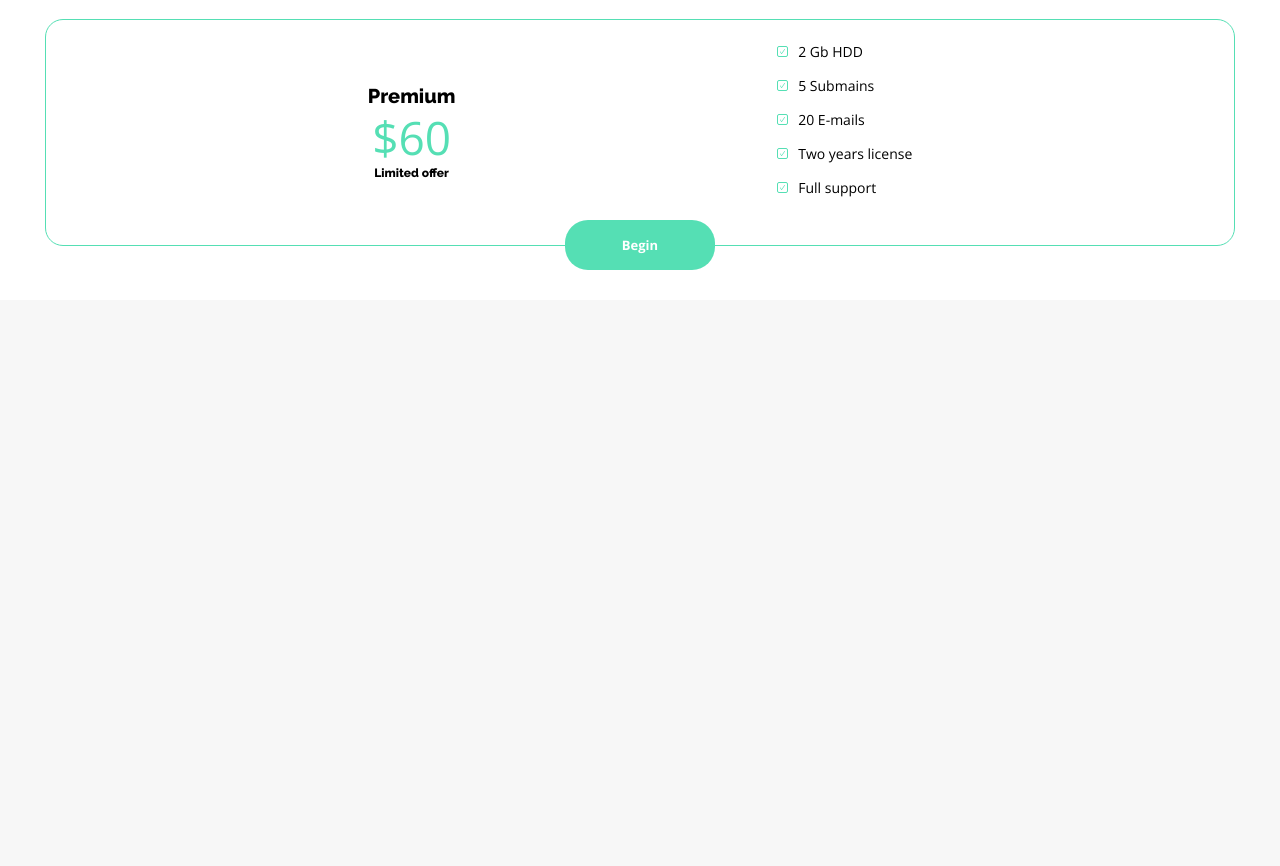
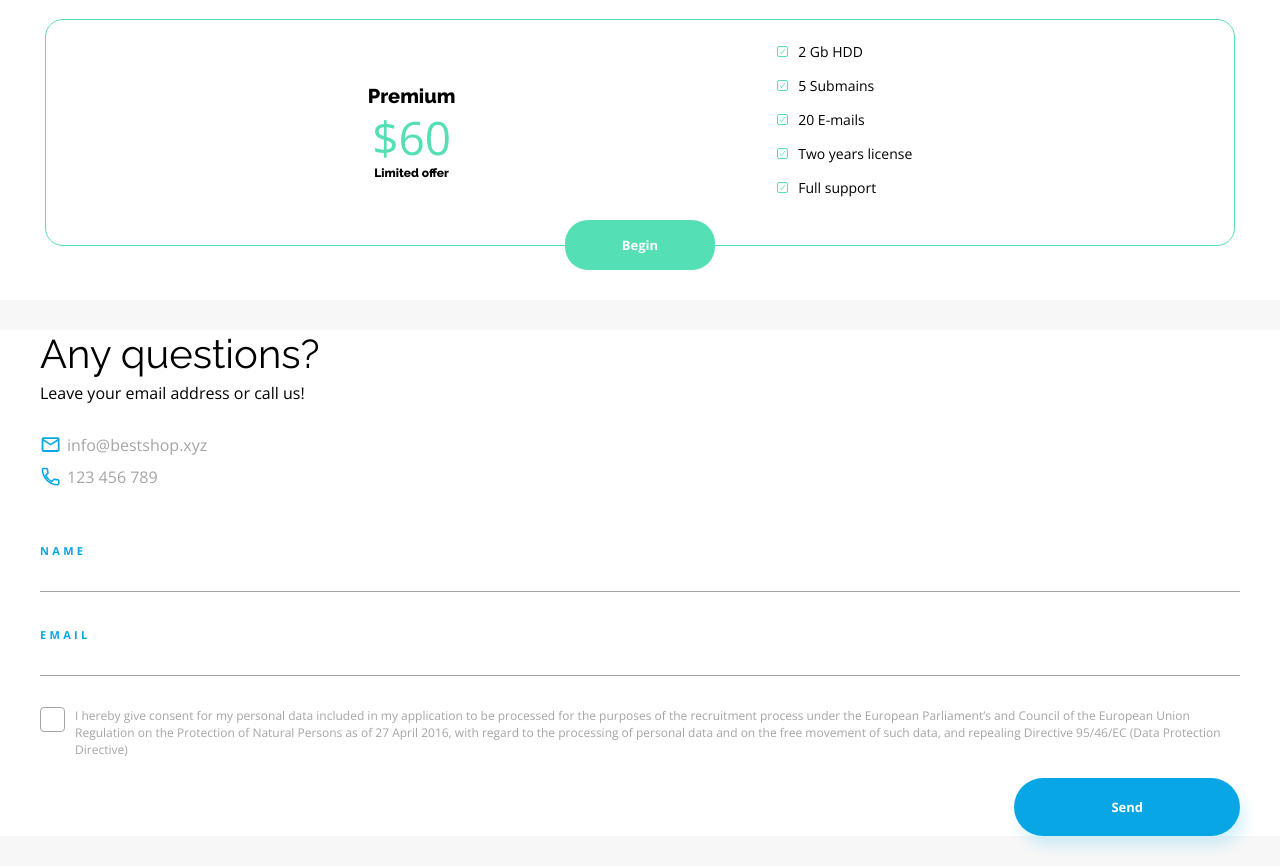
Before and after one commit to teusz-em/bestShopRWD, a website: page index.html in a window 1280 px wide. Shown: the part 3271-4137 px from the top of the page. Before the commit the page ends 3571 px from the top, so only its background shows below. Drawn offline with nearby package versions, Linux system fonts and the light colour scheme.

Commit message:
Section 'Form' created

```diff
--- a/index.html
+++ b/index.html
@@ -164,8 +164,48 @@
                         </ul>
                         <a href="#" class="btn btn--premium">Begin</a>
                     </div>
+                </div>
             </div>
         </div>
+
+        <div class="form">
+            <div class="container">
+                <div class="form__wrapper">
+                    <div class="form__details">
+                        <h1 class="form__heading">Any questions?</h1>
+                        <section class="form__text">Leave your email address or call us!</section>
+                        <div class="form__contact">
+                            <a href="#" class="form__email">info@bestshop.xyz</a>
+                            <a href="#" class="form__phone">123 456 789</a>
+                        </div>
+                    </div>
+                    <form class="form__input">
+                        <div class="form__content">
+                            <label class="form__label" for="name">name</label>
+                            <input type="text" class="form__type" id="name"/>
+                        </div>
+                        <div class="form__content">
+                            <label class="form__label" for="email">email</label>
+                            <input type="email" class="form__type" id="email"/>
+                        </div>
+                        <div class="form__consent">
+                            <label class="form__checkbox">
+                                <input type="checkbox"/>
+                                <span class="checkbox"></span>
+                                <p class="form__declaration"> I hereby give consent for my personal data included in my
+                                    application to be processed for the purposes of the recruitment
+                                    process under the European Parliament’s and Council of the
+                                    European Union Regulation on the Protection of Natural Persons as
+                                    of 27 April 2016, with regard to the processing of personal data
+                                    and on the free movement of such data, and repealing Directive
+                                    95/46/EC (Data Protection Directive)
+                                </p>
+                            </label>
+                        </div>
+                        <button type="submit" class="btn btn--submit">Send</button>
+                    </form>
+                </div>
+            </div>
         </div>
 
 
--- a/scss/elements/_buttons.scss
+++ b/scss/elements/_buttons.scss
@@ -30,9 +30,15 @@
     box-shadow: #07ACE629 5px 10px 14px;
   }
 
-  &__submit {
+  &--submit {
+    font-size: 1.3rem;
+    line-height: 1.8rem;
     padding: 20px 97px;
     box-shadow: #07ACE629 5px 10px 14px;
+    border-radius: 35px;
+    background-color: $primary-color;
+    border-style: none;
+    align-self: flex-end;
   }
 }
 
--- a/scss/main.scss
+++ b/scss/main.scss
@@ -14,3 +14,4 @@
 @import "sections/benefits";
 @import "sections/statistics";
 @import "sections/pricing";
+@import "sections/form";
--- /dev/null
+++ b/scss/sections/_form.scss
@@ -0,0 +1,129 @@
+.form {
+  background-color: $background-secondary-color;
+  width: 100%;
+
+  &__wrapper {
+    margin: 30px 25px;
+    display: flex;
+    flex-direction: column;
+    align-items: flex-start;
+    justify-content: center;
+  }
+
+  &__heading {
+    @include raleway(400);
+    font-size: 4rem;
+    line-height: 4.7rem;
+    padding-bottom: 5px;
+  }
+
+  &__text {
+    @include opensans(400);
+    font-size: 1.6rem;
+    line-height: 2.2rem;
+    padding-bottom: 30px;
+  }
+
+  &__contact {
+    display: flex;
+    flex-direction: column;
+    padding-bottom: 10px;
+  }
+
+  &__email, &__phone {
+    @include opensans(400);
+    font-size: 1.6rem;
+    line-height: 2.2rem;
+    display: block;
+    text-decoration: none;
+    padding-bottom: 10px;
+    color: $font-secondary-color;
+  }
+
+  &__email::before {
+    content: '';
+    height: 22px;
+    width: 22px;
+    background-image: url("/assets/Mail Icon.svg");
+    background-size: contain;
+    display: inline-block;
+    margin-right: 5px;
+    margin-bottom: -5px;
+
+  }
+
+  &__phone::before {
+    content: '';
+    height: 22px;
+    width: 22px;
+    background-image: url("/assets/Phone Icon.svg");
+    background-size: contain;
+    display: inline-block;
+    margin-right: 5px;
+    margin-bottom: -5px;
+  }
+
+  &__label {
+    @include opensans(800);
+    font-size: 1.1rem;
+    line-height: 1.5rem;
+    color: $primary-color;
+    text-transform: uppercase;
+    display: block;
+    letter-spacing: 3.3px;
+    padding-bottom: 20px;
+    padding-top: 35px;
+  }
+
+  &__input {
+    display: flex;
+    flex-direction: column;
+  }
+
+  &__type {
+    border-style: none;
+    border-bottom: $font-secondary-color solid 1px;
+    width: 100%;
+  }
+
+  &__consent {
+    margin-top: 31px;
+    margin-bottom: 20px;
+  }
+
+  &__checkbox {
+    position: relative;
+
+
+    input {
+      position: absolute;
+      display: none;
+      opacity: 0;
+
+      &:checked ~ .checkbox{
+        background-image: url("/assets/Checkmark.svg");
+        background-position: center;
+        background-size: 50%;
+        background-repeat: no-repeat;
+    }
+    }
+  }
+
+  &__declaration {
+    padding-left: 35px;
+    color: $font-secondary-color;
+    @include opensans(400);
+    font-size: 12px;
+    line-height: 17px;
+  }
+}
+.checkbox {
+    position: absolute;
+    top:0;
+    left: 0;
+    height: 25px;
+    width: 25px;
+    background-color: $background-secondary-color;
+    border: 1px solid $font-secondary-color;
+    border-radius: 4px;
+  }
```
Also changed, not shown: css/main.css, 1 other file.
